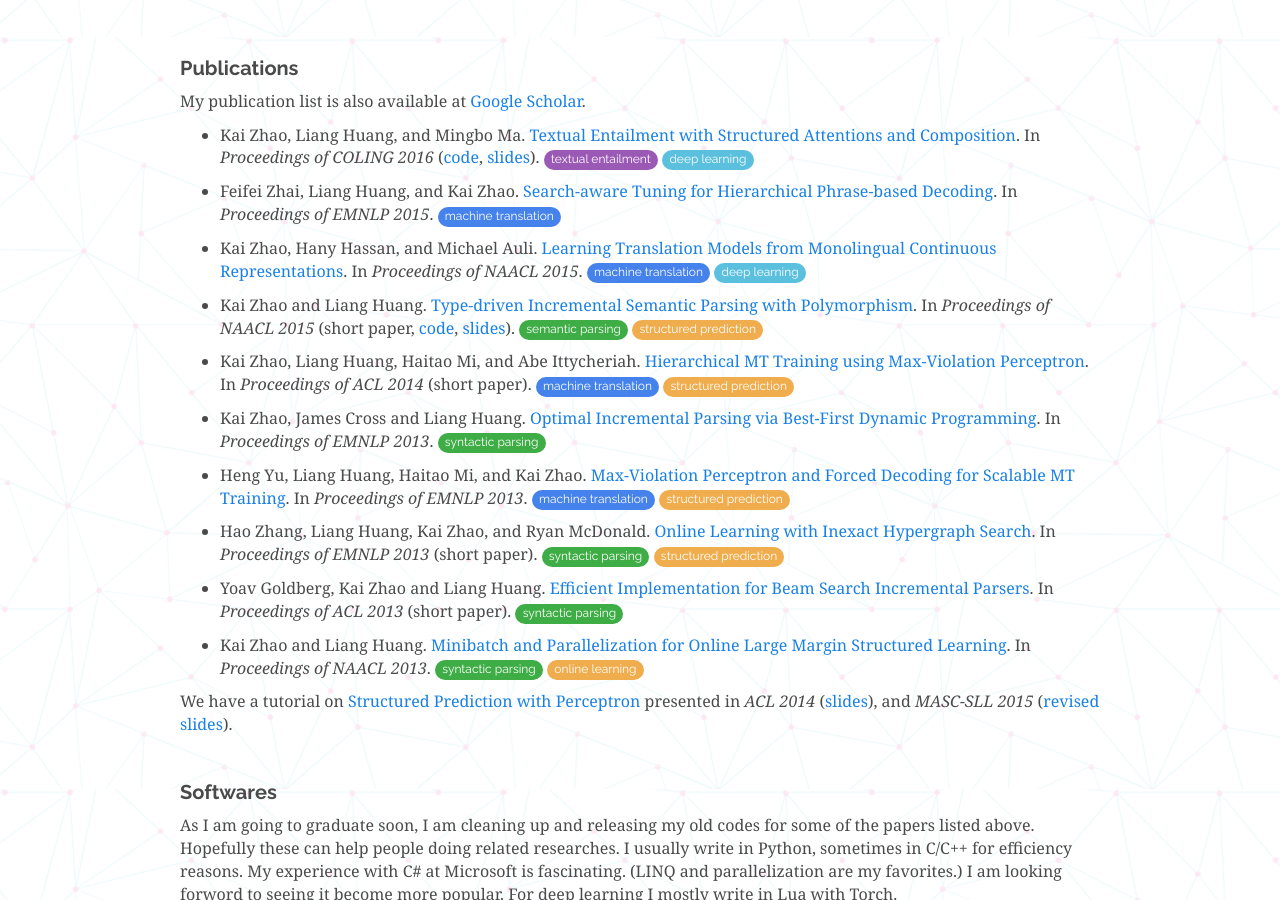
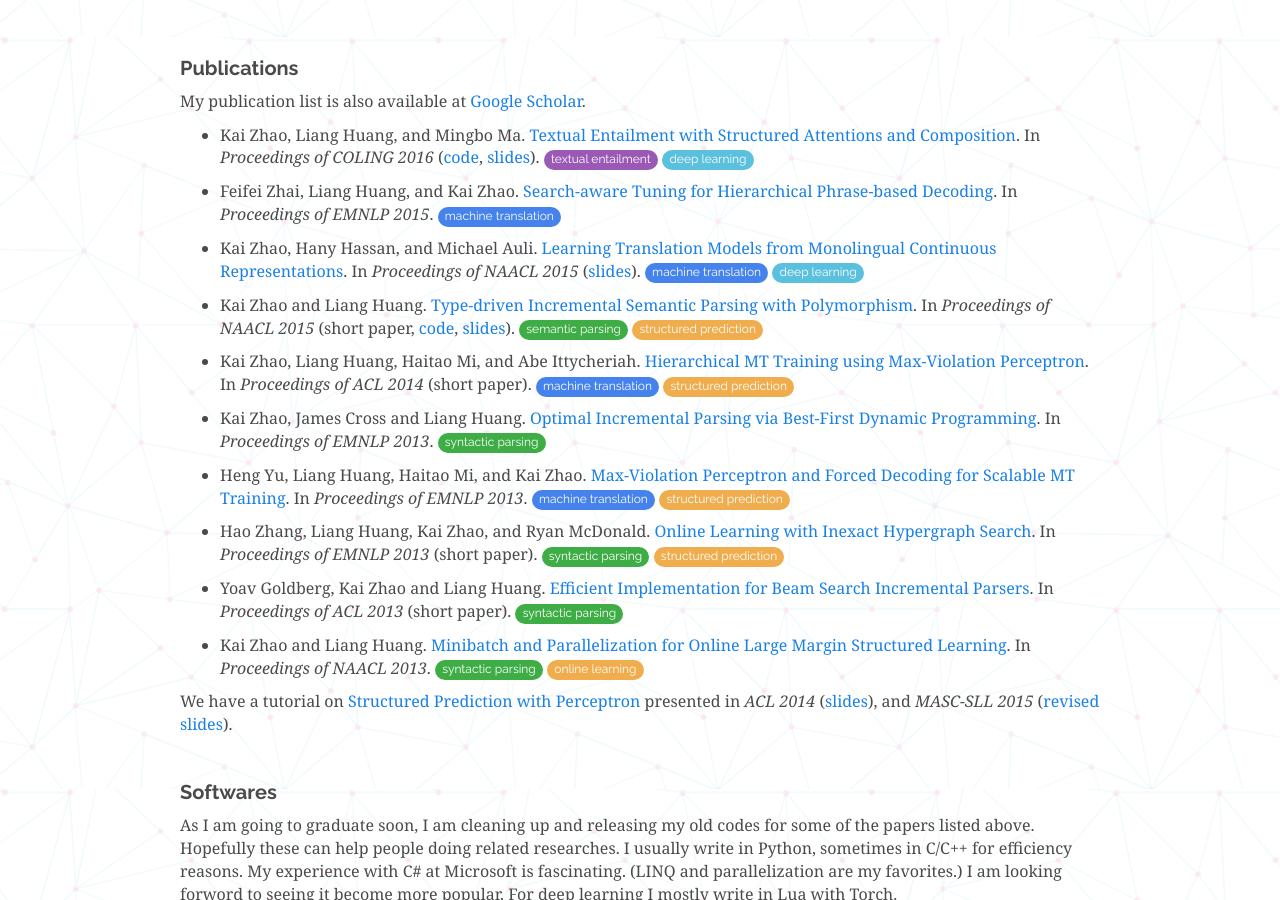
Before and after one commit to kaayy/kaayy.github.io, a Jekyll site: the page built from index.md, in a window 1280 px wide and 900 px high, scrolled down 715 px. Built offline with Jekyll 4.4.1, drawn with Linux system fonts in a browser that asks for light colours; nearby versions of some CDN libraries.

Commit message:
add slides for continuous tm paper

```diff
--- a/index.md
+++ b/index.md
@@ -44,7 +44,7 @@ My publication list is also available at [Google Scholar](http://scholar.google.
 
 * Feifei Zhai, Liang Huang, and Kai Zhao. [Search-aware Tuning for Hierarchical Phrase-based Decoding](http://aclweb.org/anthology/D/D15/D15-1149.pdf). In _Proceedings of EMNLP 2015_. <span class="label label-primary label-as-badge">machine translation</span>
 
-* Kai Zhao, Hany Hassan, and Michael Auli. [Learning Translation Models from Monolingual Continuous Representations](http://www.aclweb.org/anthology/N/N15/N15-1176.pdf). In _Proceedings of NAACL 2015_. <span class="label label-primary label-as-badge">machine translation</span> <span class="label label-info label-as-badge">deep learning</span>
+* Kai Zhao, Hany Hassan, and Michael Auli. [Learning Translation Models from Monolingual Continuous Representations](http://www.aclweb.org/anthology/N/N15/N15-1176.pdf). In _Proceedings of NAACL 2015_ ([slides](files/continuoustm_slides.pdf)). <span class="label label-primary label-as-badge">machine translation</span> <span class="label label-info label-as-badge">deep learning</span>
 
 * Kai Zhao and Liang Huang. [Type-driven Incremental Semantic Parsing with Polymorphism](http://www.aclweb.org/anthology/N/N15/N15-1162.pdf). In _Proceedings of NAACL 2015_ (short paper, [code](https://github.com/kaayy/TISP), [slides](files/type-driven-semantic-parsing.pdf)). <span class="label label-success label-as-badge">semantic parsing</span> <span class="label label-warning label-as-badge">structured prediction</span>
 
```
Also changed, not shown: 1 other file.
